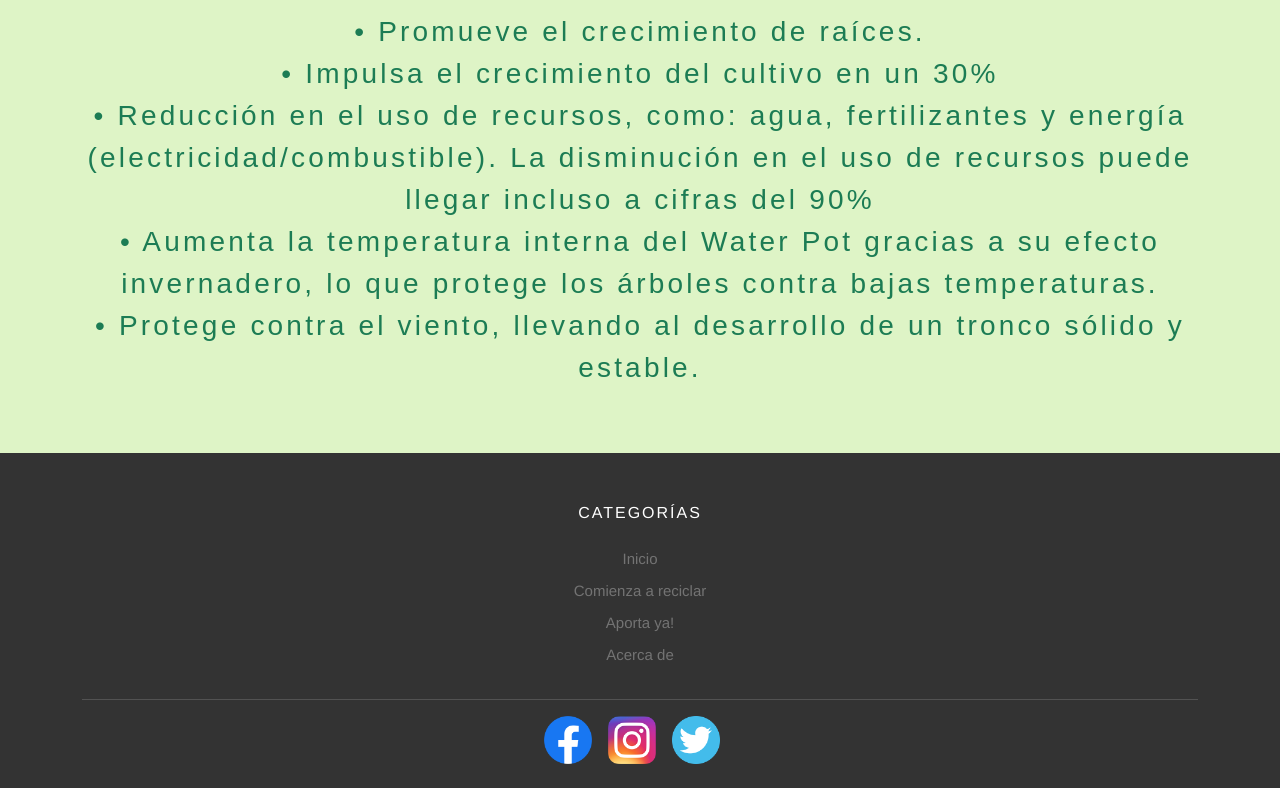
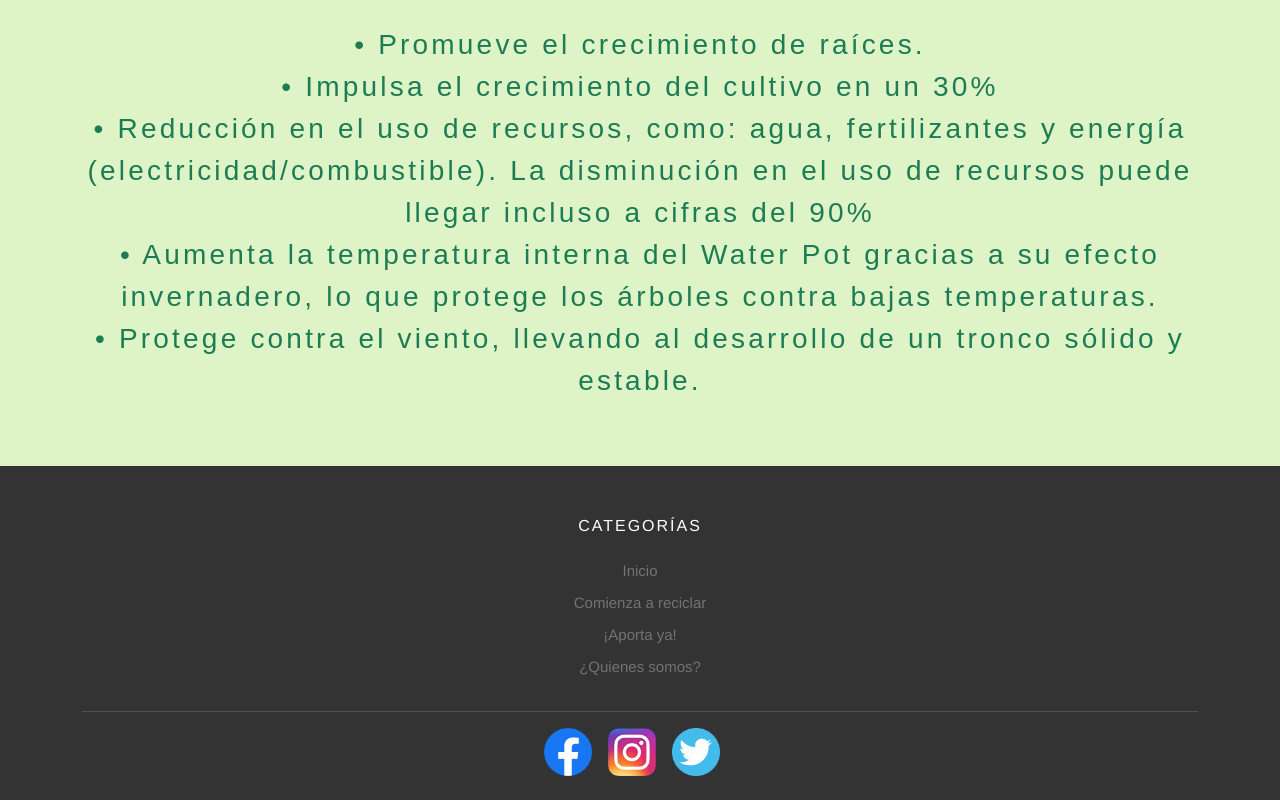
Before and after one commit to Marfullsen/water-pot--hackathon-impacto, a Vue app: page / in a window 1280 px wide. Shown: the part 2642-3442 px from the top of the page. Built offline with nearby package versions, Linux system fonts and the light colour scheme; a web font is replaced by a local one.

Commit message:
Hotfix: carousel fix + footer translation

```diff
--- a/src/App.vue
+++ b/src/App.vue
@@ -34,12 +34,12 @@
       <div class="row">
 
         <div class="col-12" id="categ">
-          <h6>Categorías</h6>
+          <h6>{{idioma[idiomaSeleccionado].categ}}</h6>
           <ul class="footer-links">
-            <li><a class="ft-item" href="/">Inicio</a></li>
-            <li><a class="ft-item" href="/comienza_reciclar">Comienza a reciclar</a></li>
-            <li><a class="ft-item" href="/aportar_ya">Aporta ya!</a></li>
-            <li><a class="ft-item" href="/acerca_de">Acerca de</a></li>
+            <li><a class="ft-item" href="/">{{idioma[idiomaSeleccionado].inicio}}</a></li>
+            <li><a class="ft-item" href="/comienza_reciclar">{{idioma[idiomaSeleccionado].Comienza_a_reciclar}}</a></li>
+            <li><a class="ft-item" href="/aportar_ya">{{idioma[idiomaSeleccionado].Aporta_ya}}</a></li>
+            <li><a class="ft-item" href="/acerca_de">{{idioma[idiomaSeleccionado].Acerca_de}}</a></li>
           </ul>
         </div>
       </div>
@@ -74,13 +74,15 @@ export default {
           inicio: 'Inicio',
           Comienza_a_reciclar: 'Comienza a reciclar',
           Aporta_ya: '¡Aporta ya!',
-          Acerca_de: '¿Quienes somos?'
+          Acerca_de: '¿Quienes somos?',
+          categ: 'Categorías'
         },
         english: {
           inicio: 'Home',
           Comienza_a_reciclar: 'Start Recycling',
           Aporta_ya: 'Contribute',
-          Acerca_de: 'About Us'
+          Acerca_de: 'About Us',
+          categ: 'Categories'
         }
       }
     }
--- a/src/views/PaginaPrincipal.vue
+++ b/src/views/PaginaPrincipal.vue
@@ -43,12 +43,12 @@
             </div>
             <div class="carousel-inner">
               <div class="carousel-item active">
-                <img src="../assets/slider7.jpg" class="t-wp d-block w-100" alt="...">
+                <img src="../assets/slider7.jpg" class="carous-img t-wp d-block w-100" alt="..." style="height:70vh; width:70vh;" >
                 <div class="carousel-caption d-none d-md-block">
                 </div>
               </div>
               <div class="carousel-item">
-                <img src="../assets/slider6.jpg" class="t-wp d-block w-100" alt="...">
+                <img src="../assets/slider6.jpg" class="carous-img st-wp d-block w-100" alt="..." style="height:70vh; width:70vh;" >
                 <div class="carousel-caption d-none d-md-block">
                 </div>
               </div>
@@ -217,4 +217,5 @@ export default {
   #img-wrap-2, #img-wrap-3{
     background-color: #b1e775;
   }
+
 </style>
```
Also changed, not shown: src/assets/slider7.jpg.
